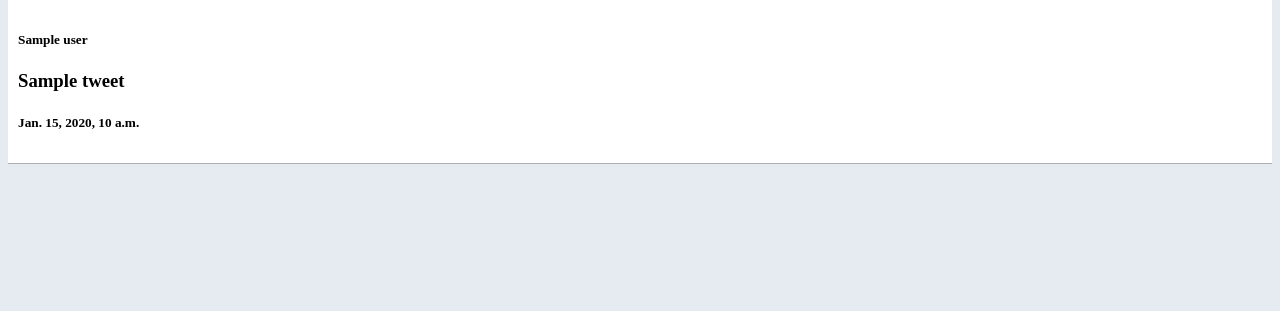
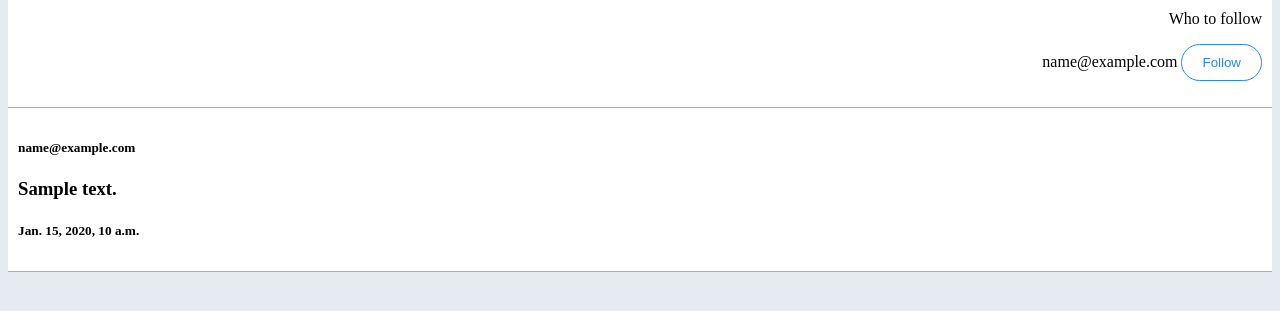
Before and after one commit to Treshch1/test_assignment_new, a Django app: template test_assignment/templates/base.html in a window 1280 px wide. Shown: the part 47-358 px from the top of the page. Run offline with Django 3.2, Linux system fonts and the light colour scheme; tables that the repository leaves empty hold one stand-in row (values such as "Sample post"); the template is opened without the code that fills it: values that come from a table or form of the project are taken from there, most other values are stand-ins (such as "Sample title", 1, 10 or a date in 2020).

Commit message:
Add ability to follow users

```diff
--- a/test_assignment/apps/account/models.py
+++ b/test_assignment/apps/account/models.py
@@ -8,6 +8,7 @@ class User(AbstractUser):
 
     email = models.EmailField(unique=True)
     username = models.CharField(max_length=150)
+    following = models.ManyToManyField('self', blank=True)
     tweets_counter = models.PositiveIntegerField(default=0)
 
     USERNAME_FIELD = 'email'
--- a/test_assignment/apps/account/urls.py
+++ b/test_assignment/apps/account/urls.py
@@ -1,9 +1,11 @@
 from django.urls import path
 
-from test_assignment.apps.account.views import LoginView, LogoutView, SignUpView
+from test_assignment.apps.account.views import LoginView, LogoutView, SignUpView, FollowView
+
 
 urlpatterns = [
     path('signup/', SignUpView.as_view(), name='signup'),
     path('login/', LoginView.as_view(), name='login'),
     path('logout/', LogoutView.as_view(), name='logout'),
+    path('follow/<user_id>/', FollowView.as_view(), name='follow'),
 ]
--- a/test_assignment/apps/tweet/models.py
+++ b/test_assignment/apps/tweet/models.py
@@ -8,7 +8,7 @@ from test_assignment.apps.account.models import User
 
 class Tweet(models.Model):
 
-    user = models.ForeignKey(User, on_delete=models.CASCADE, null=True)
+    user = models.ForeignKey(User, on_delete=models.CASCADE, related_name='tweets')
     text = models.CharField(max_length=160)
     datetime_created = models.DateTimeField(auto_now_add=True)
 
--- a/test_assignment/templates/base.html
+++ b/test_assignment/templates/base.html
@@ -28,6 +28,17 @@
           background-color: #E6F4FD;
           padding: 10px
         }
+        .users {
+          border-bottom: 1px solid #ACB0B4;
+          padding: 10px;
+          text-align: right;
+          background-color: #FFFFFF;
+        }
+        .users button {
+          background-color: #FFFFFF;
+          color: #2887F1;
+          border: 1px solid #2887F1;
+        }
     </style>
 </head>
 <body>
@@ -47,6 +58,18 @@
 <div class="content">
 {% block content %}
 
+      {% if users %}
+          <div class="users">
+              Who to follow
+              {%  for userr in users %}
+                  <p>
+                    {{ userr.email }}
+                    <a href="{% url 'follow' userr.pk %}"><button>Follow</button></a>
+                  </p>
+              {% endfor %}
+          </div>
+      {% endif %}
+
       {% if user.is_authenticated %}
           <form action="" method="post">
               <p>Tweets: {{ counter }}</p>
@@ -58,8 +81,8 @@
 
       {% for tweet in tweets %}
           <div class="tweet">
-              <h5>{{ tweet.user }}</h5>
-              <h3>{{ tweet }}</h3>
+              <h5>{{ tweet.user__email }}</h5>
+              <h3>{{ tweet.text }}</h3>
               <h5>{{ tweet.datetime_created }}</h5>
           </div>
       {% endfor %}
```
Also changed, not shown: test_assignment/apps/account/views.py (+14 -0 lines), test_assignment/apps/tweet/views.py (+15 -3 lines), test_assignment/apps/account/migrations/0005_user_following.py (added).
